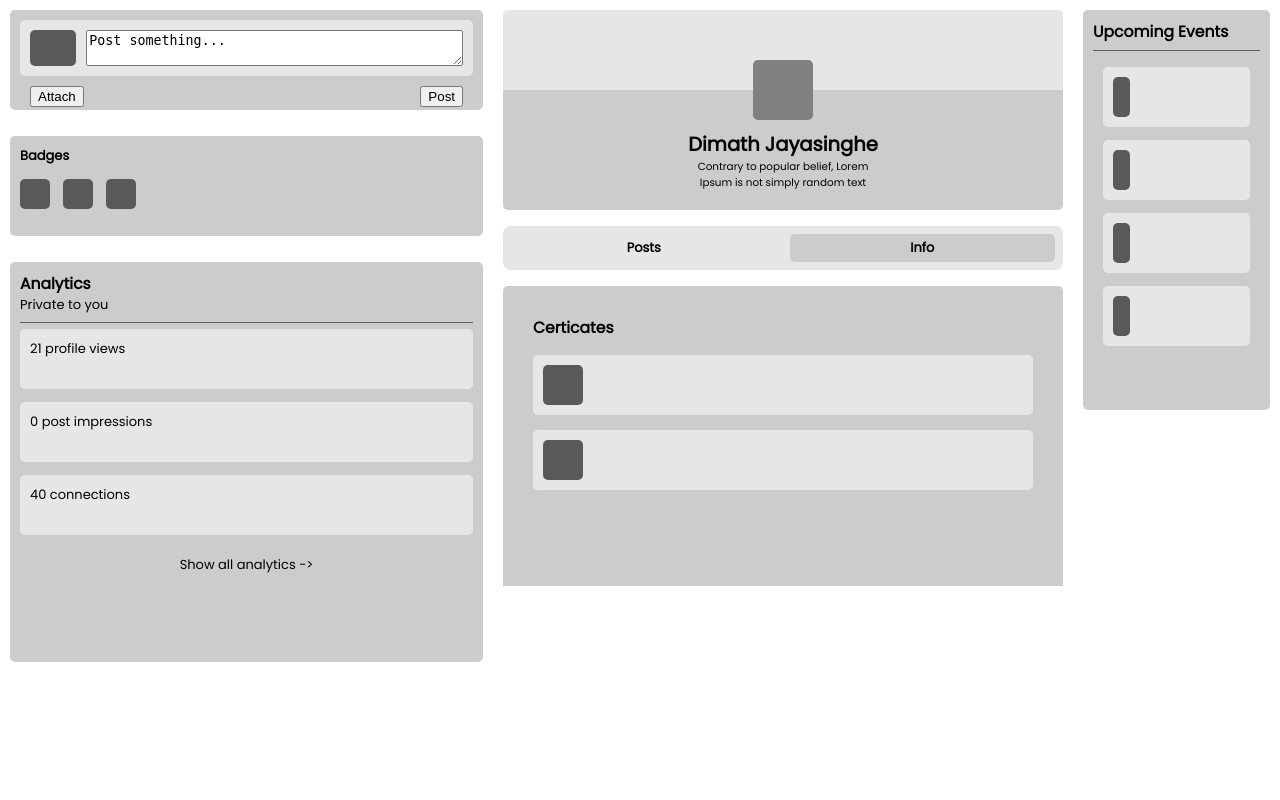
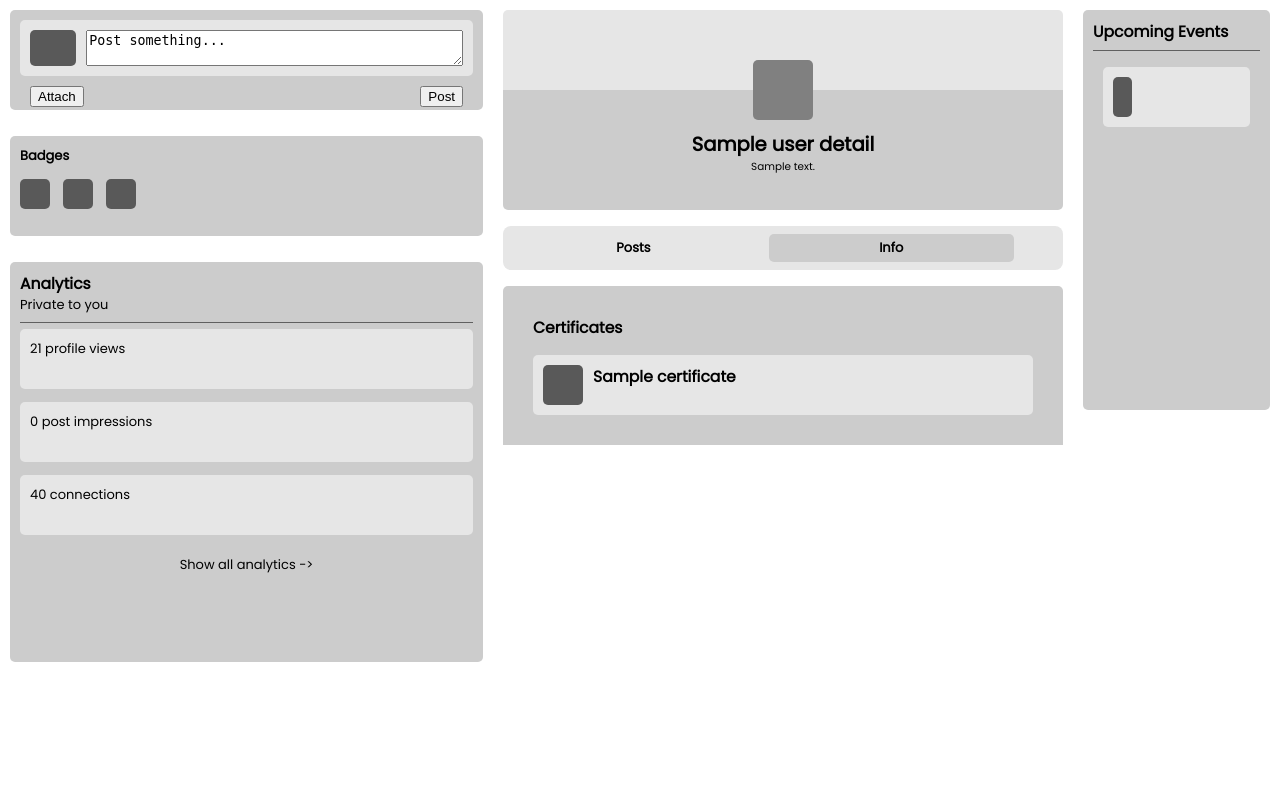
Before and after one commit to DimathJayasinghe/GRADLINK, a PHP site: the page made by app/views/Undergraduate/v_profile.php in a window 1280 px wide. Run offline with PHP 8.4, Linux system fonts and the light colour scheme; tables that the repository leaves empty hold one stand-in row (values such as "Sample post"); the template is opened without the code that fills it: most values are stand-ins (such as "Sample title", 1, 10 or a date in 2020).

Commit message:
[CHECKPOINT] modified the code

```diff
--- a/app/views/Undergraduate/v_profile.php
+++ b/app/views/Undergraduate/v_profile.php
@@ -7,13 +7,13 @@
     <link rel="stylesheet" href="../public/css/style.css">
 
     <style>
-        .main-container{
+        .main-container {
             display: flex;
             width: 100%;
             height: 100vh;
-            background-color: #ff0000;
         }
-        .left-panel{
+
+        .left-panel {
             background-color: white;
             width: 100%;
             flex: 1;
@@ -110,23 +101,27 @@
                 background-color: #cccccc;
                 padding: 10px;
                 border-radius: 5px;
-        }
-        .analytics-title{
+
+                & > .analytics-title {
                     font-weight: bold;
                     font-size: 1.2em;
                 }
-        hr {
+                & > .analytics-privacy {}
+
+                & > hr {
                     border: none;
                     height: 1px;
                     background-color: #606060;
                     width: 100%;
                 }
-        .analytics-content{
+                & > .analytics-content {
                     display: flex;
                     flex-direction: column;
                     gap: 1em;
-        }
-        .analytics-profiles{
+
+                    & > .analytics-profiles,
+                    & > .analytics-post-impressions,
+                    & > .analytics-connections {
                         display: flex;
                         flex-direction: row;
                         width: 100%;
@@ -191,14 +169,15 @@
                     height: 60%;
                     border-radius: 0 0 5px 5px;
                     background-color: #cccccc;
+                    position: relative;
 
                     & > .profile-image {
                         display: flex;
                         position: absolute;
                         z-index: 10;
-                        top: 40%;
+                        top: -30px;
                         left: 50%;
-                        transform: translate(-50%, -50%);
+                        transform: translateX(-50%);
                         width: 60px;
                         height: 60px;
                         background-color: gray;
@@ -230,17 +209,7 @@
                 background-color: #e6e6e6;
                 border-radius: 0.5rem;
 
-                & > div {
-                    display:flex;
-                    flex: 1;
-                    justify-content: center;
-                    align-items: center;
-                    text-weight: bold;
-                }
-            }
-        }
-
-        .posts{
+                & > .posts {
                     display: flex;
                     width: 45%;
                     height: 100%;
@@ -248,9 +217,9 @@
                     cursor: pointer;
                     font-weight: bold;
                     justify-content: center;
-
+                    align-items: center;
                 }
-        .info{
+                & > .info {
                     display: flex;
                     width: 45%;
                     height: 100%;
@@ -259,22 +228,24 @@
                     cursor: pointer;
                     font-weight: bold;
                     justify-content: center;
+                    align-items: center;
+                }
+            }
 
-        }
-        .certificates{
+            & > .certificates {
                 display: flex;
                 flex-direction: column;
                 font-weight: bold;
                 font-size: 1.2em;
-            justify-content: left;
+                justify-content: flex-start;
                 width: 100%;
-            height: 300px;
-            border-radius: 5px 5px 0 0 ;
+                min-height: 100px;
+                border-radius: 5px 5px 0 0;
                 background-color: #cccccc;
                 padding: 30px;
                 gap: 1em;
-        }
-        .certificate-1{
+
+                & > .certificate {
                     display: flex;
                     flex-direction: row;
                     width: 500px;
@@ -291,37 +262,18 @@
                         margin-right: 10px;
                         border-radius: 5px;
                     }
-        .certificate-2{
-            display: flex;
-            flex-direction: row;
-            width: 500px;
-            height: 60px;
-            background-color: #e6e6e6;
-            padding: 10px;
-            border-radius: 5px;
                 }
-
-        .certificate-2-icon{
-            display: flex;
-            width: 40px;
-            height: 40px;
-            background-color: #595959;
-            margin-right: 10px;
-            border-radius: 5px;
+            }
         }
 
         /* right side panel */
-        .event-list-title{
-            font-weight: bold;
-            font-size: 1.2em;
-        }
-        .hr{
-            border: none;
-            height: 1px;
-            background-color: #606060;
+        .right-panel {
+            background-color: white;
+            flex: 1;
             width: 100%;
-        }
-        .events{
+            padding: 10px;
+
+            & > .events {
                 display: flex;
                 flex-direction: column;
                 width: 100%;
@@ -329,14 +281,24 @@
                 background-color: #cccccc;
                 padding: 10px;
                 border-radius: 5px;
+
+                & > .event-list-title {
+                    font-weight: bold;
+                    font-size: 1.2em;
                 }
-        .event-list{
+                & > hr {
+                    border: none;
+                    height: 1px;
+                    background-color: #606060;
+                    width: 100%;
+                }
+                & > .event-list {
                     display: flex;
                     flex-direction: column;
                     gap: 1em;
                     padding: 10px;
-        }
-        .event-1{
+
+                    & > .event-card {
                         display: flex;
                         flex-direction: row;
                         width: 100%;
@@ -344,65 +306,18 @@
                         background-color: #e6e6e6;
                         padding: 10px;
                         border-radius: 5px;
-        }
-        .event-1-image{
+
+                        & > .event-card-image {
                             display: flex;
-            width: 13%;
-            height: 100%;
+                            width: 15%;
+                            aspect-ratio: 1/1;
                             background-color: #595959;
                             margin-right: 10px;
                             border-radius: 5px;
                         }
-        .event-2{
-            display: flex;
-            flex-direction: row;
-            width: 100%;
-            height: 60px;
-            background-color: #e6e6e6;
-            padding: 10px;
-            border-radius: 5px;
                     }
-        .event-2-image{
-            display: flex;
-            width: 13%;
-            height: 100%;
-            background-color: #595959;
-            margin-right: 10px;
-            border-radius: 5px;
                 }
-        .event-3{
-            display: flex;
-            flex-direction: row;
-            width: 100%;
-            height: 60px;
-            background-color: #e6e6e6;
-            padding: 10px;
-            border-radius: 5px;
             }
-        .event-3-image{
-            display: flex;
-            width: 13%;
-            height: 100%;
-            background-color: #595959;
-            margin-right: 10px;
-            border-radius: 5px;
-        }
-        .event-4{
-            display: flex;
-            flex-direction: row;
-            width: 100%;
-            height: 60px;
-            background-color: #e6e6e6;
-            padding: 10px;
-            border-radius: 5px;
-        }
-        .event-4-image{
-            display: flex;
-            width: 13%;
-            height: 100%;
-            background-color: #595959;
-            margin-right: 10px;
-            border-radius: 5px;
         }
 
     </style>
@@ -447,44 +371,38 @@
             <div class="profile">
                 <div class="profile-up-part"></div>
                 <div class="profile-down-part">
-                    <div class="profile-image">&nbsp;</div>
-                    <div class="profile-name">Dimath Jayasinghe</div>
-                    <div class="profile-bio">Contrary to popular belief, Lorem Ipsum is not simply random text</div>
+                    <div class="profile-image"></div>
+                    <div class="profile-name"><?= $data['userDetails']['name'] ?></div>
+                    <div class="profile-bio"><?= $data['userDetails']['bio'] ?></div>
                 </div>
             </div>
             <div class="post-or-info">
                 <div class="posts">Posts</div>
                 <div class="info">Info</div>
             </div>
-            <div class="certificates">Certicates
-                <div class= "certificate-1">
-                    <div class="certificate-1-icon"></div>
+
+            <!-- Certificate Section -->
+            <div class="certificates">Certificates
+                <?php foreach ($data['certificates'] as $certificate): ?>
+                    <div class="certificate">
+                        <div class="certificate-image"></div>
+                        <?php echo htmlspecialchars($certificate['title']); ?>
                     </div>
-                <div class="certificate-2">
-                    <div class="certificate-2-icon"></div>
-                </div>
-
+                <?php endforeach; ?>
             </div>
         </div>
         <div class="right-panel">
             <div class="events">
             <div class="event-list-title">Upcoming Events</div>
             <hr>
+
+            <!-- Event Section -->
             <div class="event-list">
-                    <div class="event-1">
-                        <div class="event-1-image"></div>
+                <?php foreach ($data['events'] as $event): ?>
+                    <div class="event-card">
+                        <div class="event-card-image"></div>
                     </div>
-                    <div class="event-2">
-                        <div class="event-2-image"></div>
-                    </div>
-                    <div class="event-3">
-                        <div class="event-3-image"></div>
-                    </div>
-                    <div class="event-4">
-                        <div class="event-4-image"></div>
-                    </div>
-                </div>
-            </dev>
+                <?php endforeach; ?>
             </div>
         </div>
     </div>
```
Also changed, not shown: other parts of app/views/Undergraduate/v_profile.php (+39 -56 lines), app/controllers/Profile.php (+21 -0 lines). Lines whose indentation alone changed are shown as unchanged.
